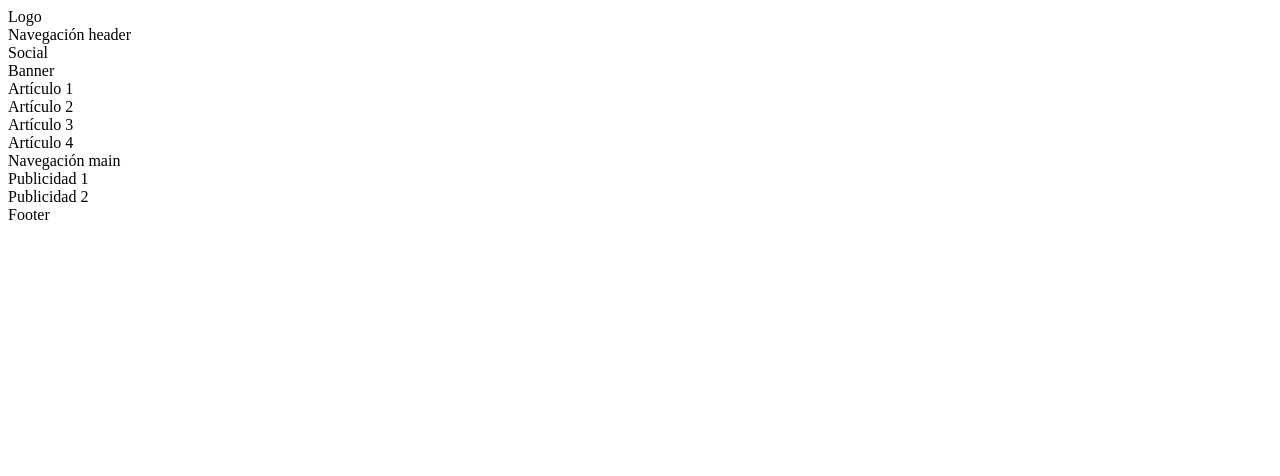
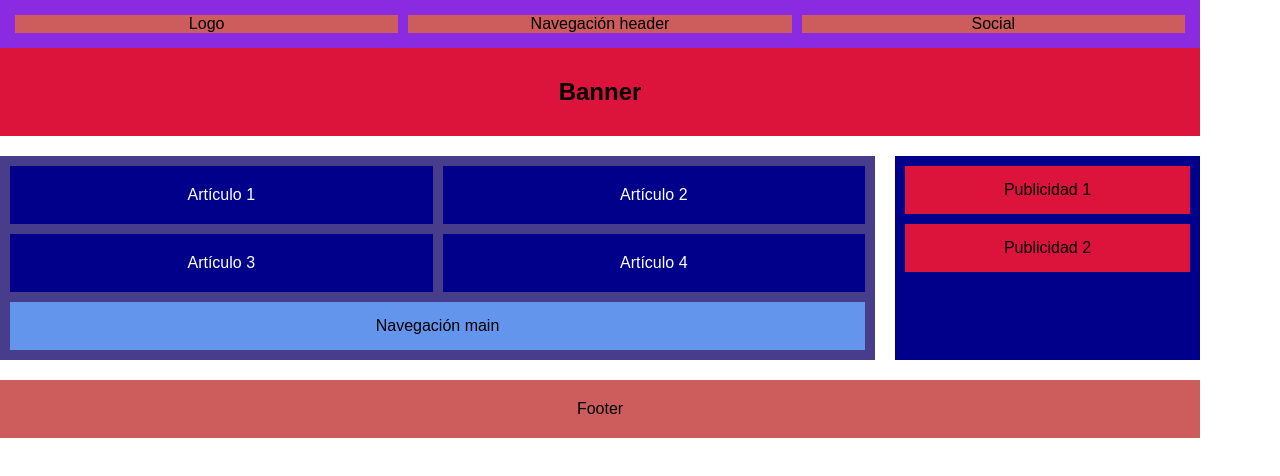
Before and after one commit to OscarMesejo/Tasca-S01E01, a plain HTML site: page Nivel I/Exercici 1/index.html in a window 1280 px wide. Drawn offline with Linux system fonts and the light colour scheme.

Commit message:
vinculación css con html y corecciones

```diff
--- a/Nivel I/Exercici 1/index.html
+++ b/Nivel I/Exercici 1/index.html
@@ -4,6 +4,7 @@
     <meta charset="UTF-8">
     <meta name="viewport" content="width=device-width, initial-scale=1.0">
     <title>Document</title>
+    <link rel="stylesheet" href="style.css">
 </head>
 <body>
     <header>
--- a/Nivel I/Exercici 1/style.css
+++ b/Nivel I/Exercici 1/style.css
@@ -15,14 +15,14 @@ header .logo,
 header .nav,
 header .social {
 
-    flex 1;
-    margin 5px;
+    flex: 1;
+    margin: 5px;
     text-align: center;
     background-color:indianred;
 }
 
 .banner{
-    background-color: darkgoldenrod;
+    background-color:crimson;
     padding: 30px;
     text-align: center;
     font-size: 1.5em;
@@ -31,7 +31,7 @@ header .social {
 
 main{
     display: flex;
-    gap: 20pax;
+    gap: 20px;
     margin: 20px 0;
 }
 
@@ -46,7 +46,7 @@ section{
 
 aside{
     flex: 1;
-    background-color:blue;
+    background-color:darkblue;
     padding: 10px;
 }
 
@@ -54,6 +54,7 @@ aside{
     background-color:darkblue;
     padding: 20px;
     color: white;
+    text-align: center;
 }
 
 .navegacion{
@@ -71,7 +72,7 @@ aside{
 }
 
 .footer{
-    background-color:burlywood;
+    background-color:indianred;
     padding: 20px;
     text-align: center;
 }
```
